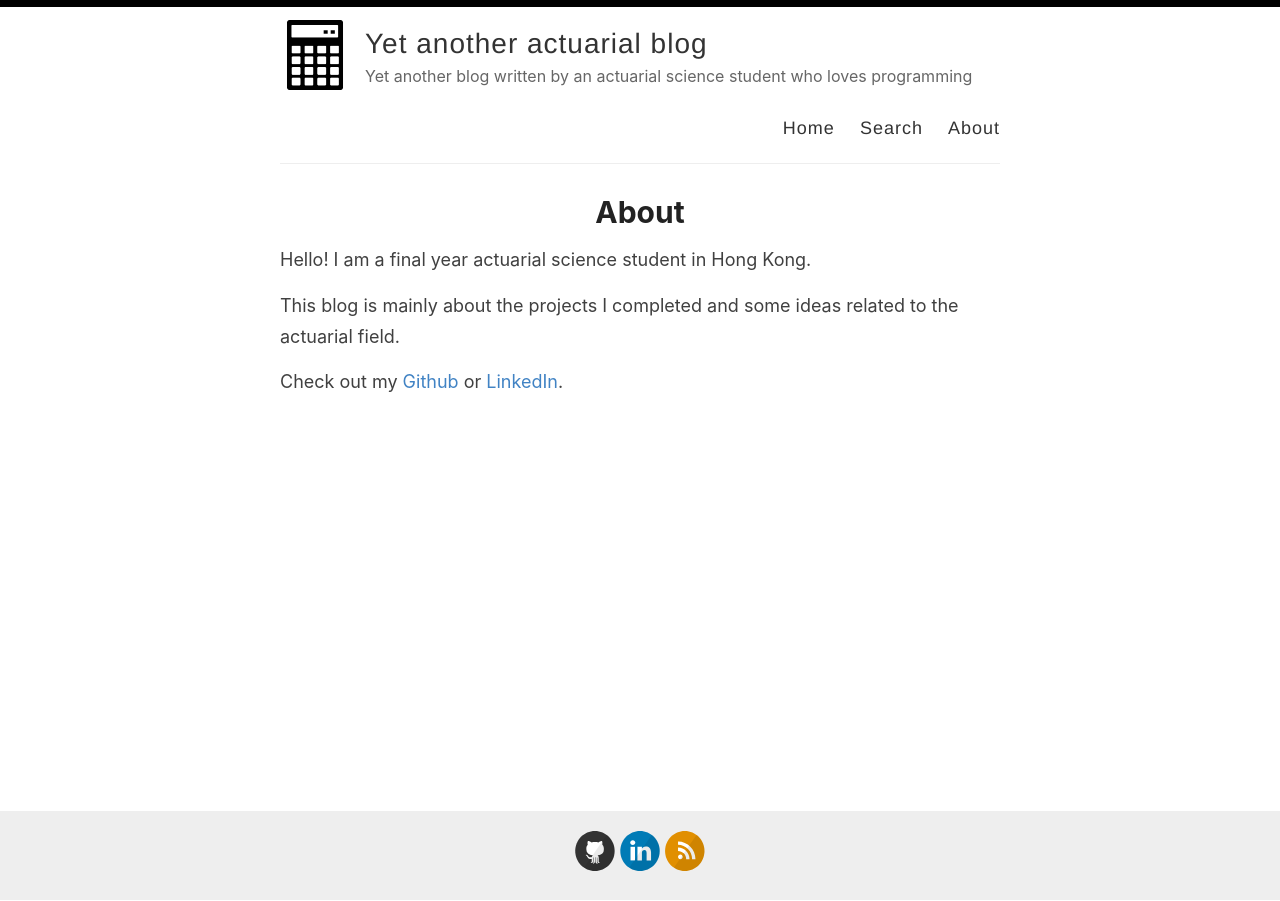
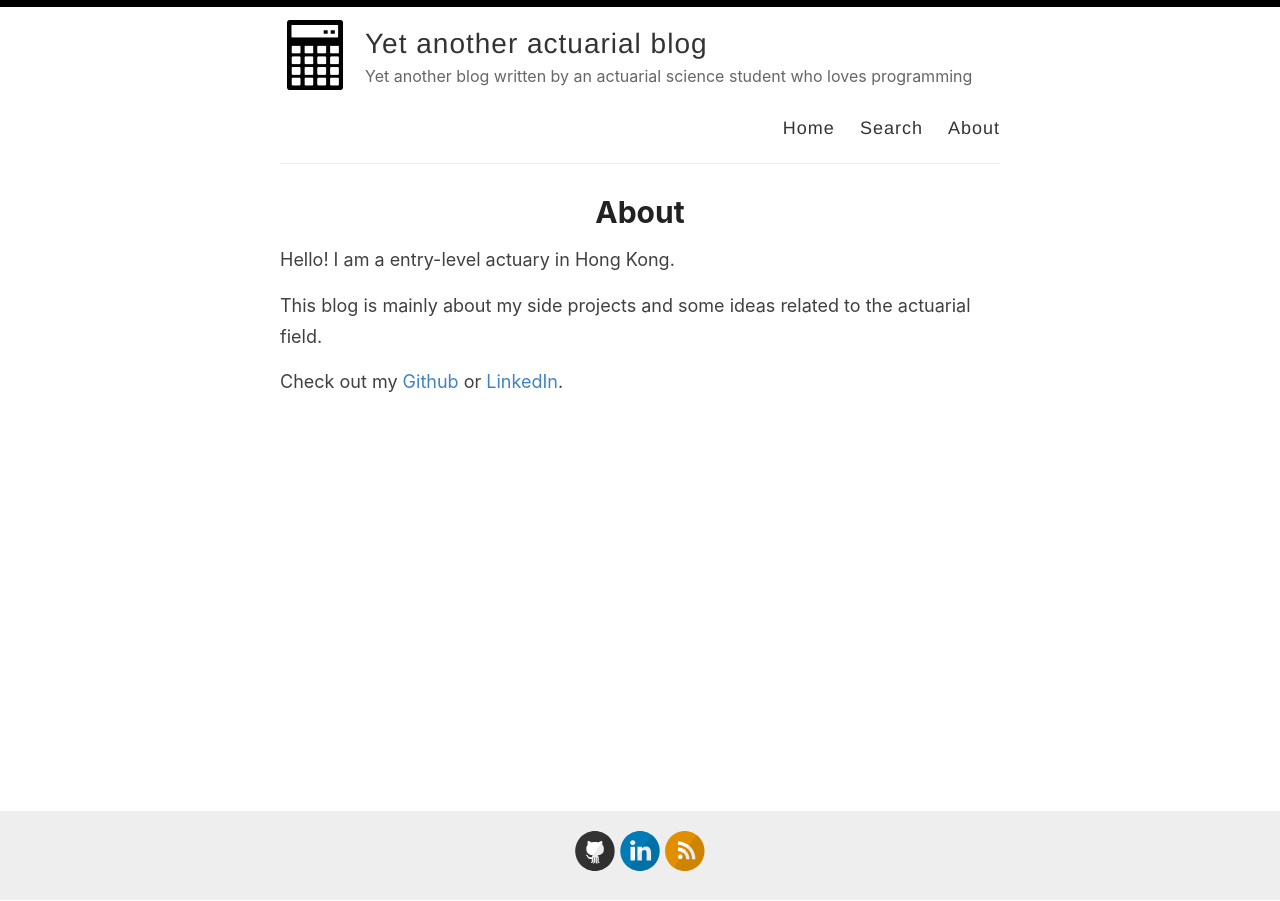
Before and after one commit to actuarialcat/actuarialcat.github.io, a Jekyll site: the page built from _pages/about.md, in a window 1280 px wide. Built offline with Jekyll 4.4.1, drawn with Linux system fonts in a browser that asks for light colours.

Commit message:
Update about.md

```diff
--- a/_pages/about.md
+++ b/_pages/about.md
@@ -4,9 +4,9 @@ title: About
 permalink: /about/
 ---
 
-Hello! I am a final year actuarial science student in Hong Kong.
+Hello! I am a entry-level actuary in Hong Kong.
 
-This blog is mainly about the projects I completed and some ideas related to the actuarial field.
+This blog is mainly about my side projects and some ideas related to the actuarial field.
 
 Check out my
 <a href="https://github.com/actuarialcat" target="_blank" onclick="tag_share_event('github_portfolio', '{{ page.title }}');">Github</a>
```
